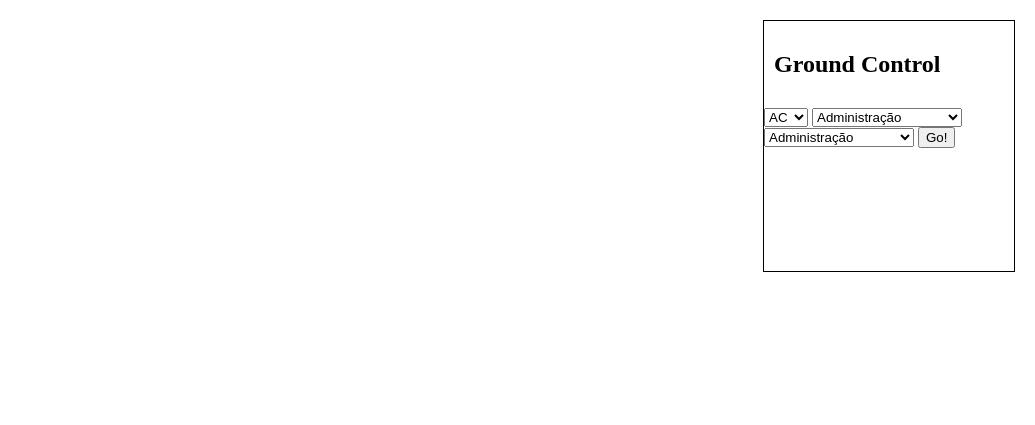
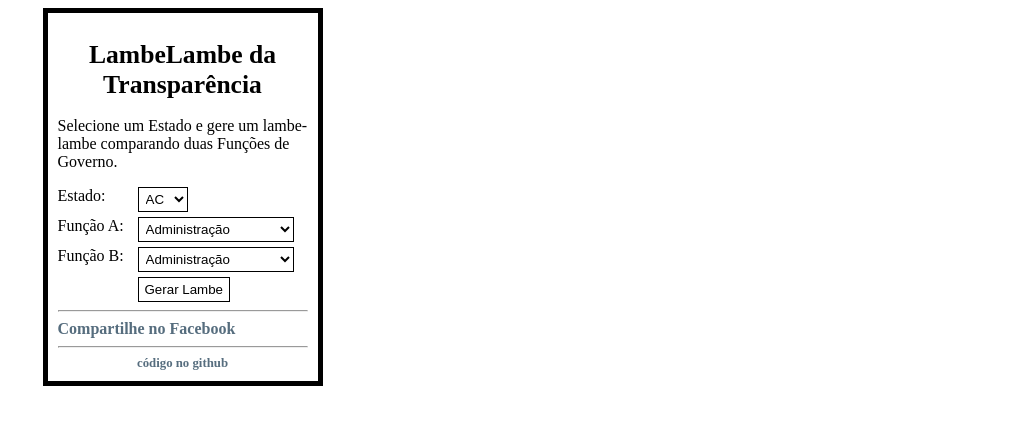
Before and after one commit to pmarkun/lambelambe, a Flask app: template templates/lambe.html in a window 1280 px wide. Shown: the top 425 px of the page, without its empty margins (245-1280 px from the left). Run offline with Flask 2, Linux system fonts and the light colour scheme; the template is opened without the code that fills it, so the values that code supplies are empty.

Commit message:
v1 do painel de controle estilado

```diff
--- a/static/css/main.css
+++ b/static/css/main.css
@@ -1,10 +1,21 @@
+.container {
+    width:745px;
+    margin:0 auto;
+}
+
 /* Stencil */
+
+body {
+    font-family: 'Legenda';
+}
+
 .stencil {
     font-size: 1.3em;
     font-family: 'Stencil';
 }
 
 .lambe {
+    float:left;
     background-color: #fff;
     height:600px;
     width:400px;
@@ -72,15 +83,62 @@
 
 /* Ground Control */
 .ground_control {
-    position:absolute;
-    top:0;
-    right:0;
-    margin:20px;
+    float:left;
+    margin-left:20px;
     width:250px;
-    height:250px;
-    border:1px solid black;
+    border:5px solid black;
+    padding:10px;
 }
 
-.ground_control h2 {
-    padding:10px;
+.ground_control h1 {
+    font-size:1.6em;
+    text-align: center;
 }
+
+
+.ground_control label {
+    display:block;
+    width:80px;
+    float:left;
+}
+.ground_control select {
+    margin-bottom:5px;
+}
+
+
+.ground_control button {
+    background:#fff;
+    color:#000;
+    border:1px solid black;
+    margin-left:80px;
+    height:25px;
+    cursor:pointer;
+}
+
+.ground_control a {
+    text-decoration: none;
+    color:#566D7E;
+    font-weight: bold;
+}
+
+.ground_control a:hover {
+    color:#ccc;
+}
+
+.tiny {
+    text-align: center;
+    font-size: 0.8em;
+    width:100%;
+}
+
+/* elements */
+select {
+    padding:3px;
+    margin: 0;
+    background: #fff;
+    color:#000;
+    border:1px solid black;
+    outline:none;
+    display: inline-block;
+    cursor:pointer;
+}
--- a/templates/lambe.html
+++ b/templates/lambe.html
@@ -1,5 +1,8 @@
 <!doctype html>
 <title>Lambe Lambe da Transparência</title>
+{% if l %}
+    <meta property="og:image" content="{{ url_for('static', filename='l.image') }}" />
+{% endif %}
 <style>
 @font-face {
     font-family: 'Stencil';
@@ -97,16 +100,31 @@ $(document).ready(function () {
         </div>
     </div>
     {% endif %}
-    <div class="ground_control">
-        <h2>Ground Control</h2>
+   <div class="ground_control">
+        <h1 class="stencil">LambeLambe da Transparência</h1>
+        <p>Selecione um Estado e gere um lambe-lambe comparando duas Funções de Governo.</p>
         <form>
-            <select id="estado_a">
-            </select>
-            <select id="funcao_a">
-            </select>
-            <select id="funcao_b">
-            </select>
-            <button id="enviar">Go!</button>
+            <label for="estado_a">Estado:</label>
+            <select name="estado_a" id="estado_a"></select>
+            <br />
+            <label for="funcao_a">Função A:</label>
+            <select name="funcao_a" id="funcao_a"></select>
+            <br />
+            <label for="funcao_b">Função B:</label>
+            <select name="funcao_b" id="funcao_b"></select>
+            <br />
+            <button id="enviar">Gerar Lambe</button>
         </form>
+        <hr />
+        {% if l.image %}
+        Baixe:
+        <a href="{{url_for('static', filename='raw/'+l.image+'-a3.pdf')}}">a3</a> <a href="{{url_for('static', filename='raw/'+l.image+'-a4.pdf')}}">a4</a> <a href="{{url_for('static', filename='raw/'+l.image+'-hi.png')}}">png</a>
+        <br />
+        {% endif %}
+        <a href="#" onclick="window.open('https://www.facebook.com/sharer/sharer.php?u='+encodeURIComponent(location.href), 'facebook-share-dialog', 'width=626,height=436'); return false;">Compartilhe no Facebook</a>
+        <hr />
+        <div class="tiny">
+            <a href="http://github.com/pmarkun/lambelambe">código no github</a>
+        </div>
     </div>
 </div>
```
